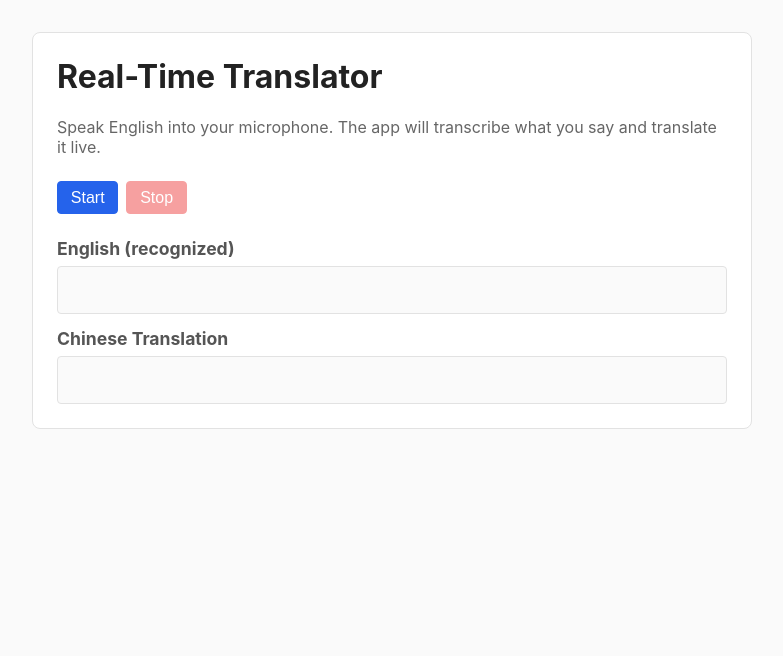
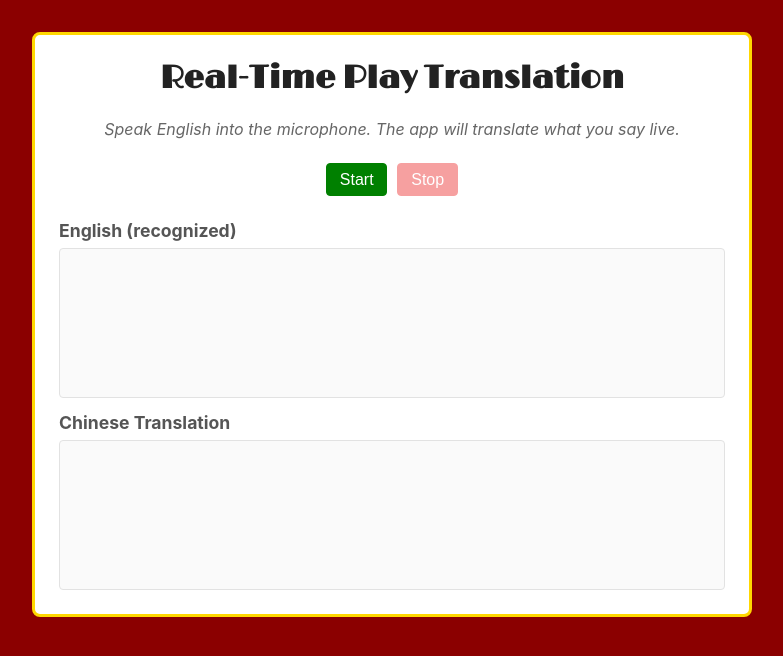
Before and after one commit to StanVJacob/CS515_Project, a Flask app: page / in a window 1280 px wide. Shown: the top 656 px of the page, without its empty margins (248-1031 px from the left). Run offline with Flask 3, Linux system fonts and the light colour scheme.

Commit message:
changes to the front-end made

```diff
--- a/static/style.css
+++ b/static/style.css
@@ -7,7 +7,7 @@
 body {
   font-family: -apple-system, BlinkMacSystemFont, "Segoe UI", sans-serif;
   margin: 0;
-  background: #fafafa;
+  background: #8B0000;
   color: #222;
 }
 
@@ -16,12 +16,14 @@ body {
   margin: 2rem auto;
   padding: 1.5rem;
   background: #fff;
-  border: 1px solid #e2e2e2;
+  border: 3px solid #FFD700;
   border-radius: 8px;
 }
 
 h1 {
+  font-family: 'Limelight', cursive;
   margin-top: 0;
+  text-align: center;
 }
 
 h2 {
@@ -33,8 +35,12 @@ h2 {
 .hint {
   color: #666;
   margin-bottom: 1.5rem;
+  text-align: center;
 }
 
+p {
+  font-style: italic;
+}
 .controls {
   display: flex;
   gap: 0.5rem;
@@ -63,9 +69,9 @@ button:disabled {
 }
 
 #start-btn {
-  background: #2563eb;
+  background: #008000;
   color: #fff;
-  border-color: #2563eb;
+  border-color: #008000;
 }
 
 #stop-btn {
@@ -74,8 +80,15 @@ button:disabled {
   border-color: #ef4444;
 }
 
+.controls {
+  display: flex;
+  justify-content: center;
+  gap: 10px;
+}
+
 .output {
-  min-height: 3rem;
+  height: 150px;          /* fixed height */
+  overflow-y: auto;       /* enables scroll */
   padding: 0.75rem;
   border: 1px solid #e2e2e2;
   border-radius: 4px;
--- a/templates/index.html
+++ b/templates/index.html
@@ -2,15 +2,15 @@
 <html lang="en">
 <head>
   <meta charset="utf-8">
-  <title>Real-Time Translator</title>
+  <title>Real-Time Play Translation</title>
   <link rel="stylesheet" href="{{ url_for('static', filename='style.css') }}">
+  <link href="https://fonts.googleapis.com/css2?family=Limelight&display=swap" rel="stylesheet">
 </head>
 <body>
   <main class="container">
-    <h1>Real-Time Translator</h1>
+    <h1>Real-Time Play Translation</h1>
     <p class="hint">
-      Speak English into your microphone. The app will transcribe what you say
-      and translate it live.
+      Speak English into the microphone. The app will translate what you say live.
     </p>
 
     <!-- Shown only when the browser lacks Web Speech API support. -->
@@ -106,26 +106,44 @@
         originalEl.appendChild(span);
       }
       span.textContent = " " + text;
+
+      originalEl.scrollTop = originalEl.scrollHeight;
     }
 
     function appendFinalOriginal(text) {
-      // Drop the interim span before committing a final line.
       const span = document.getElementById("interim-span");
       if (span) span.remove();
 
+      // make previous lines gray
+      const prev = originalEl.querySelectorAll("p");
+      prev.forEach(p => p.classList.remove("latest"));
+
       const p = document.createElement("p");
       p.textContent = text.trim();
+      p.classList.add("latest");  // NEW LINE
+
       originalEl.appendChild(p);
+
+      // auto scroll
+      originalEl.scrollTop = originalEl.scrollHeight;
     }
 
     function appendTranslation(text) {
-      // Drop any interim translation preview before committing a final line.
       const span = document.getElementById("interim-translation-span");
       if (span) span.remove();
 
+      // make previous lines gray
+      const prev = translateEl.querySelectorAll("p");
+      prev.forEach(p => p.classList.remove("latest"));
+
       const p = document.createElement("p");
       p.textContent = text;
+      p.classList.add("latest");
+
       translateEl.appendChild(p);
+
+      // auto scroll
+      translateEl.scrollTop = translateEl.scrollHeight;
     }
 
     // Live interim translation lives at the bottom of #translation in a grey
@@ -140,6 +158,8 @@
         translateEl.appendChild(span);
       }
       span.textContent = " " + text;
+
+      translateEl.scrollTop = translateEl.scrollHeight;
     }
 
     // --- Backend call --------------------------------------------------------
```
